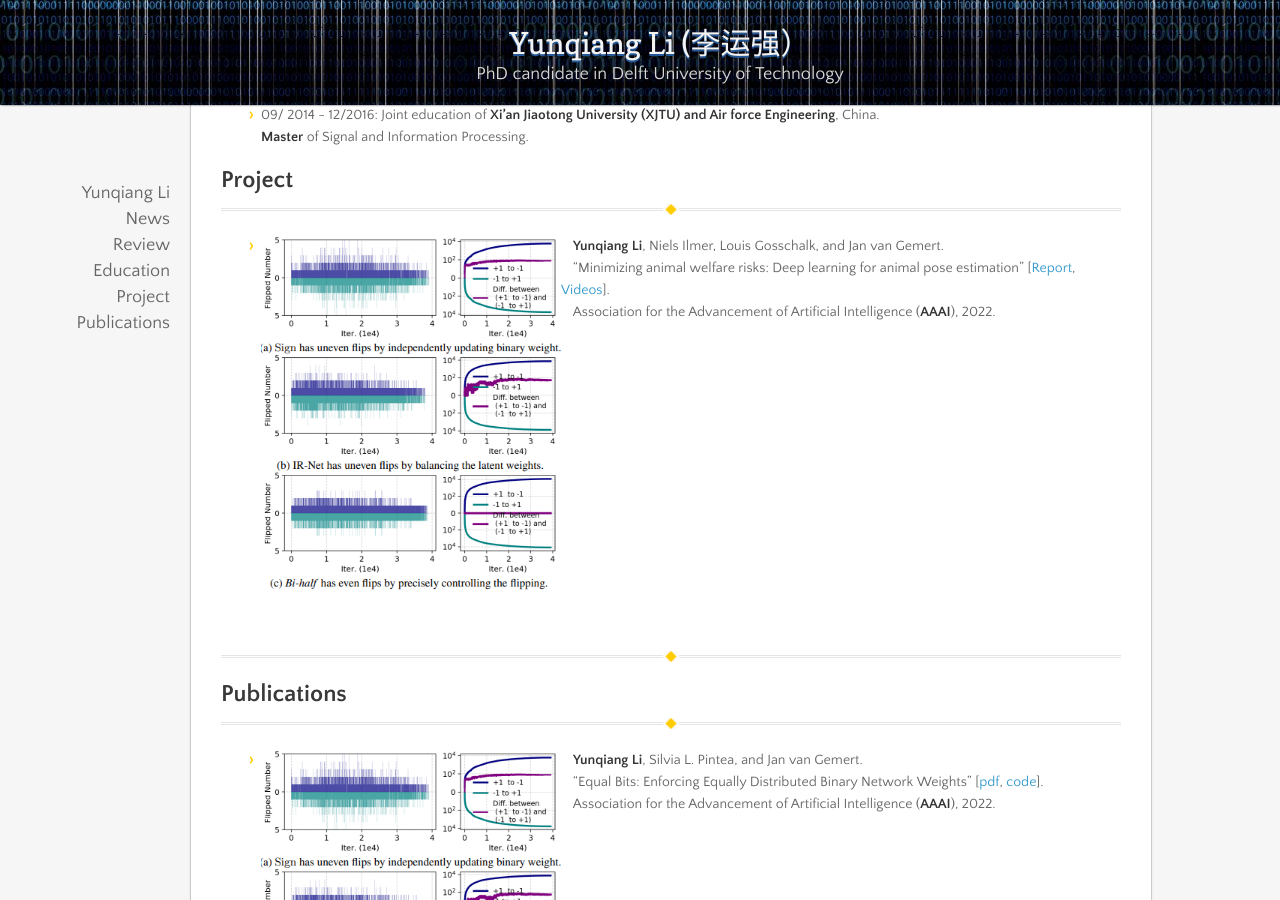
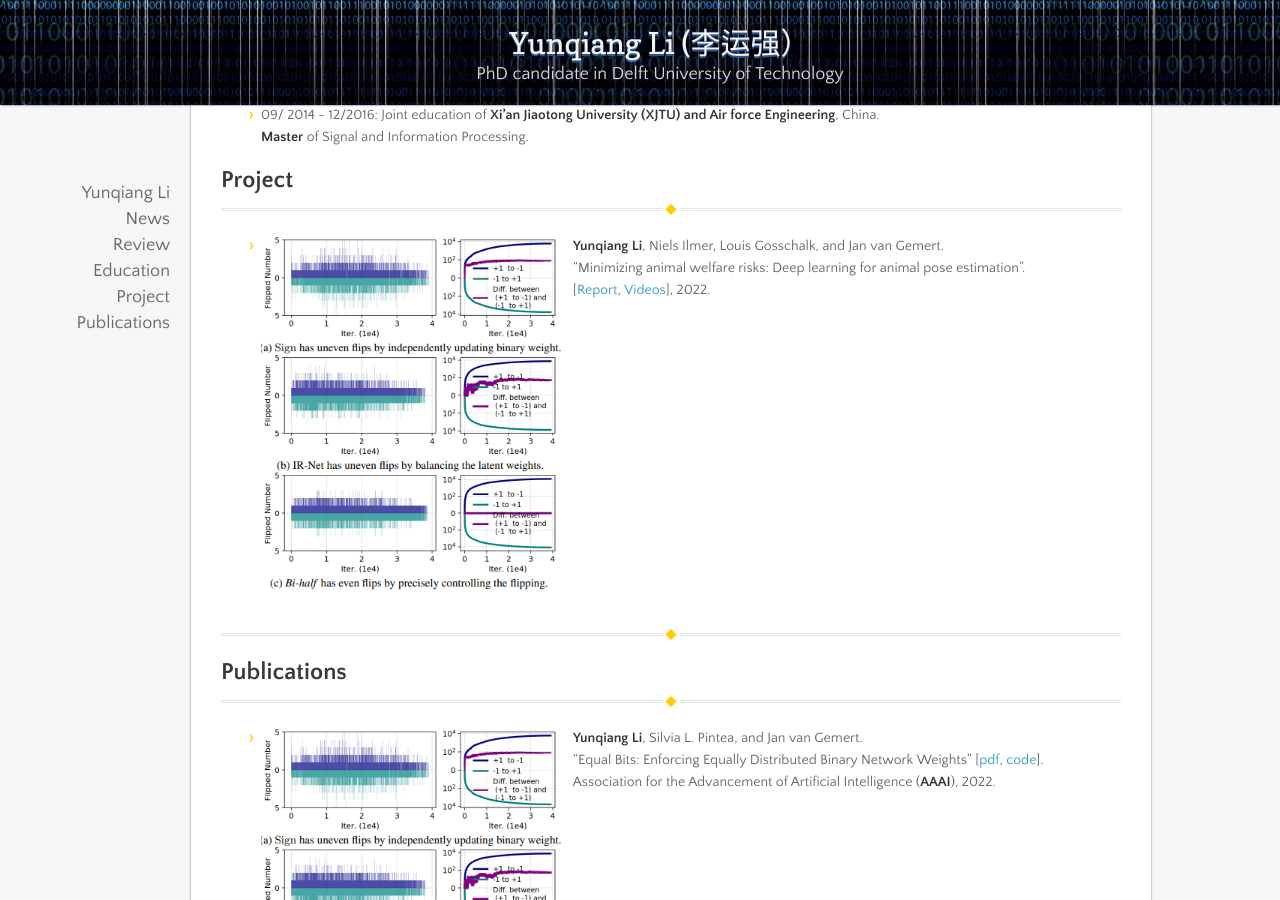
Before and after one commit to liyunqianggyn/liyunqianggyn.github.io, a Jekyll site: the page built from index.md, in a window 1280 px wide and 900 px high, scrolled down 1139 px. Built offline with Jekyll 4.4.1, drawn with Linux system fonts in a browser that asks for light colours; nearby versions of some CDN libraries; our own code applies the rules of GitHub Pages for plain Markdown files.

Commit message:
Update index.md

```diff
--- a/index.md
+++ b/index.md
@@ -66,8 +66,8 @@ and
 
 ----------------------------------------------------------------------------------------------------------------------------
 - <img align="left" width="300" src="publication/AAAI2022.png">&emsp;__Yunqiang Li__,  Niels Ilmer, Louis Gosschalk, and Jan van Gemert.
-&emsp;"Minimizing animal welfare risks: Deep learning for animal pose estimation" [<a href="https://surfdrive.surf.nl/files/index.php/s/oPoEvbLJiJDD5Yn">Report</a>, <a href="https://surfdrive.surf.nl/files/index.php/s/b3Z15xU2bEnXaJy">Videos</a>].<br/>
-&emsp;Association for the Advancement of Artificial Intelligence (__AAAI__), 2022.
+&emsp;"Minimizing animal welfare risks: Deep learning for animal pose estimation".<br/>
+&emsp;[<a href="https://surfdrive.surf.nl/files/index.php/s/oPoEvbLJiJDD5Yn">Report</a>, <a href="https://surfdrive.surf.nl/files/index.php/s/b3Z15xU2bEnXaJy">Videos</a>], 2022.
 <br><br>
 <br><br>
 <br><br>
```
